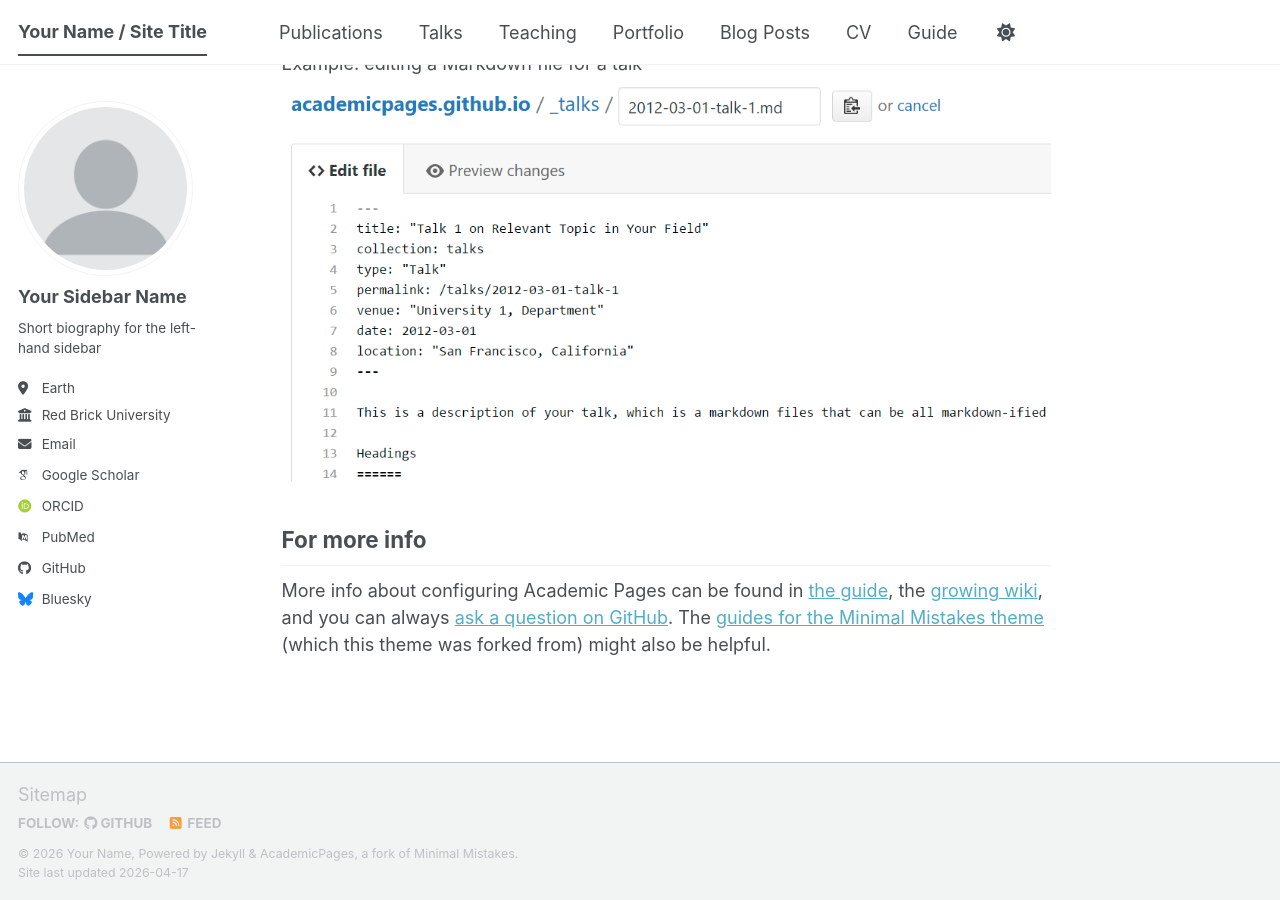
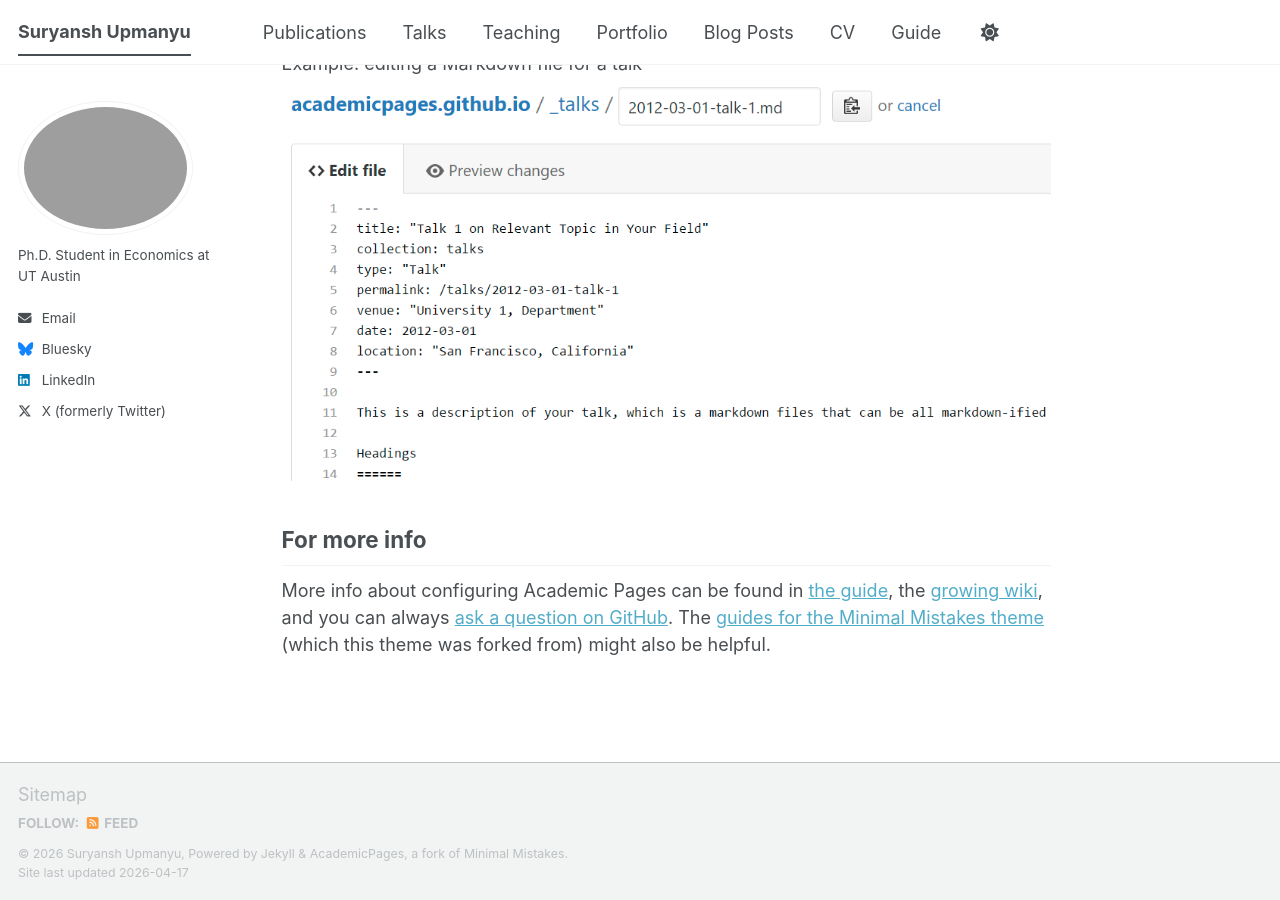
Before and after one commit to upmanyu-suryansh/upmanyu-suryansh.github.io, a Jekyll site: the page built from _pages/about.md, in a window 1280 px wide and 900 px high, scrolled down 2720 px. Built offline with Jekyll 4.4.1, drawn with Linux system fonts in a browser that asks for light colours; some web fonts are replaced; a script bundle is joined from its source files by our own code; library files that are not in the unit come from our copies.

Commit message:
Update personal details in _config.yml
Updated personal information including title, bio, email, and social media links.

```diff
--- a/_config.yml
+++ b/_config.yml
@@ -9,9 +9,9 @@
 # Basic Site Settings
 locale                   : "en-US"
 site_theme               : "default" # The available themes options are "default", "air", "sunrise", "mint", "dirt" and "contrast"
-title                    : "Your Name / Site Title"
+title                    : "Suryansh Upmanyu"
 title_separator          : "-"
-name                     : &name "Your Name"
+# name                     : &name "Your Name"
 description              : &description "Your Name's academic portfolio"   # Update this with a general description of your site, this is the default if not overridden by a page
 url                      : https://academicpages.github.io # The base hostname & protocol for your site e.g. "https://[your GitHub username].github.io",
                                                            # or if you already have some other page hosted on Github then use "https://[your GitHub username].github.io/[Your Repo Name]"
@@ -23,25 +23,25 @@ repository               : "academicpages/academicpages.github.io"
 #               Additional customization can be done by editing /_includes/author-profile.html
 author:
   # Biographic information
-  avatar           : "profile.png"
-  name             : "Your Sidebar Name"
+  # avatar           : "profile.png"
+  # name             : "Your Sidebar Name"
   pronouns         : # example: "she/her"
-  bio              : "Short biography for the left-hand sidebar"
-  location         : "Earth"
-  employer         : "Red Brick University"
+  bio              : "Ph.D. Student in Economics at UT Austin"
+  # location         : "Earth"
+  # employer         : "Red Brick University"
   uri              : # URL
-  email            : "none@example.org"
+  email            : "suryansh_upmanyu@utexas.edu"
 
   # Academic websites
   academia         : # URL
   arxiv            : # URL - Update with the correct link to your profile
-  googlescholar    : "https://scholar.google.com/citations?user=PS_CX0AAAAAJ"
+  # googlescholar    : "https://scholar.google.com/citations?user=PS_CX0AAAAAJ"
   inspire-hep      : # URL
   impactstory      : # URL
-  orcid            : "https://orcid.org/yourorcidurl"
+  # orcid            : "https://orcid.org/yourorcidurl"
   semantic         : # URL
   ssrn             : # URL
-  pubmed           : "https://www.ncbi.nlm.nih.gov/pubmed/?term=john+snow"
+  # pubmed           : "https://www.ncbi.nlm.nih.gov/pubmed/?term=john+snow"
   researchgate     : # URL
   scopus           : # URL
   zotero           : # URL
@@ -51,13 +51,13 @@ author:
   bitbucket        : # Username - Update with your username on the site
   codepen          : # Username
   dribbble         : # Username
-  github           : "academicpages"
+  # github           : "academicpages"
   kaggle           : # Username
   stackoverflow    : # User number or user number and name (i.e., use "1" or "1/jeff-atwood")
 
   # Social media
   artstation       : # Username
-  bluesky          : "bsky.app" # Replace this with you Bluesky username
+  bluesky          : "suryansh.bsky.social" # Replace this with you Bluesky username
   facebook         : # Username
   flickr           : # Username
   foursquare       : # Username
@@ -66,7 +66,7 @@ author:
   keybase          : # Username
   instagram        : # Username
   lastfm           : # Username
-  linkedin         : # Username
+  linkedin         : "suryansh-upmanyu-299827aa"
   mastodon         : # URL
   medium           : # URL
   pinterest        : # Username
@@ -74,7 +74,7 @@ author:
   steam            : # Username
   telegram         : # URL
   tumblr           : # Username
-  twitter          : # Username for X / Twitter
+  twitter          : "@SuryanshUpmanyu"
   vine             : # Username
   weibo            : # Username
   wikipedia        : # Username
```
